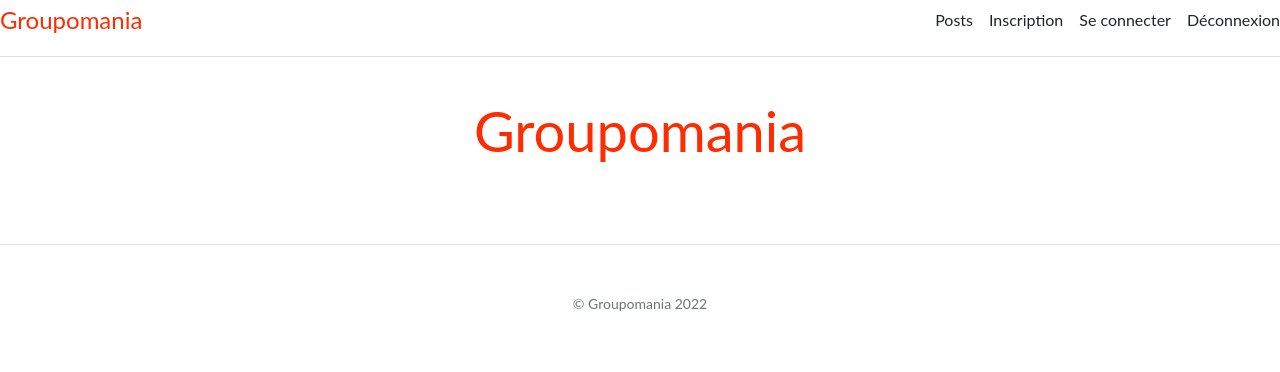
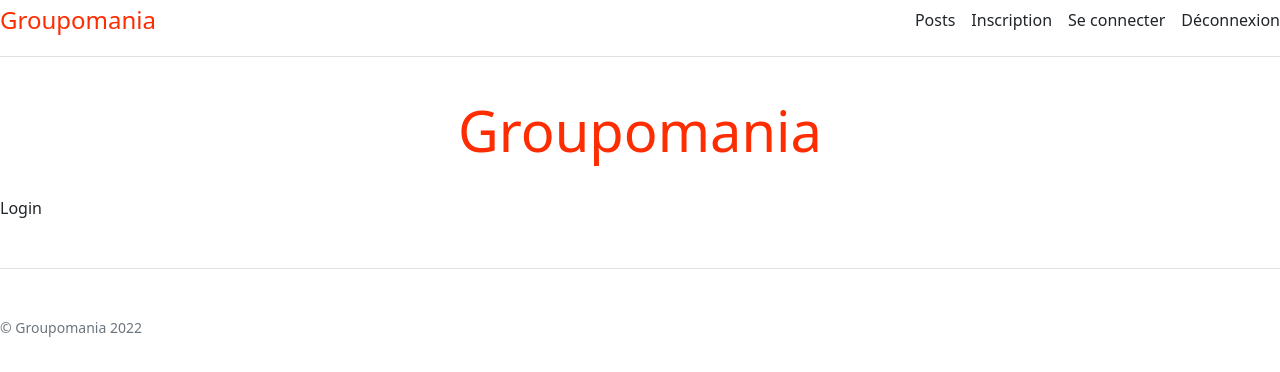
Before and after one commit to MarineLefebvre/MarineLefebvre_7_17062022, a React (Create React App) app in the folder frontend/: page / in a window 1280 px wide. Shown: the top 372 px of the page. Built offline with nearby package versions, Linux system fonts and the light colour scheme.

Commit message:
mis en place de react router

```diff
--- a/frontend/package.json
+++ b/frontend/package.json
@@ -11,6 +11,7 @@
     "react": "^18.2.0",
     "react-bootstrap": "^2.4.0",
     "react-dom": "^18.2.0",
+    "react-router-dom": "^6.3.0",
     "react-scripts": "5.0.1",
     "web-vitals": "^2.1.4"
   },
--- /dev/null
+++ b/frontend/src/components/Login.js
@@ -0,0 +1,9 @@
+import '../styles/Login.css';
+
+function Login(){
+    return(
+        <p>Login</p>
+    )
+}
+
+export default Login;
--- a/frontend/src/index.js
+++ b/frontend/src/index.js
@@ -1,12 +1,23 @@
 import React from 'react';
-import ReactDOM from 'react-dom/client';
+import ReactDOM from "react-dom/client";
+import {
+    BrowserRouter,
+    Routes,
+    Route,
+} from "react-router-dom";
 import './index.css';
-import App from './components/App';
 import 'bootstrap/dist/css/bootstrap.min.css';
+import Header from "./components/Header";
+import Footer from "./components/Footer";
+import Login from "./components/Login";
 
 const root = ReactDOM.createRoot(document.getElementById('root'));
 root.render(
-  <React.StrictMode>
-    <App />
-  </React.StrictMode>
+    <BrowserRouter>
+        <Header/>
+        <Routes>
+            <Route path="/" element={<Login/>} />
+        </Routes>
+        <Footer/>
+    </BrowserRouter>
 );
```
Also changed, not shown: frontend/src/components/App.js (+7 -0 lines), frontend/src/components/ListPosts.js (added, +9 -0 lines), frontend/src/components/NewPost.js (added, +9 -0 lines), frontend/src/components/Subscribe.js (added, +9 -0 lines), frontend/src/styles/ListPosts.css (added), frontend/src/styles/Login.css (added), frontend/src/styles/NewPosts.css (added), frontend/src/styles/Subscribe.css (added), 1 other file (tests, documents, lock files or other folders).
